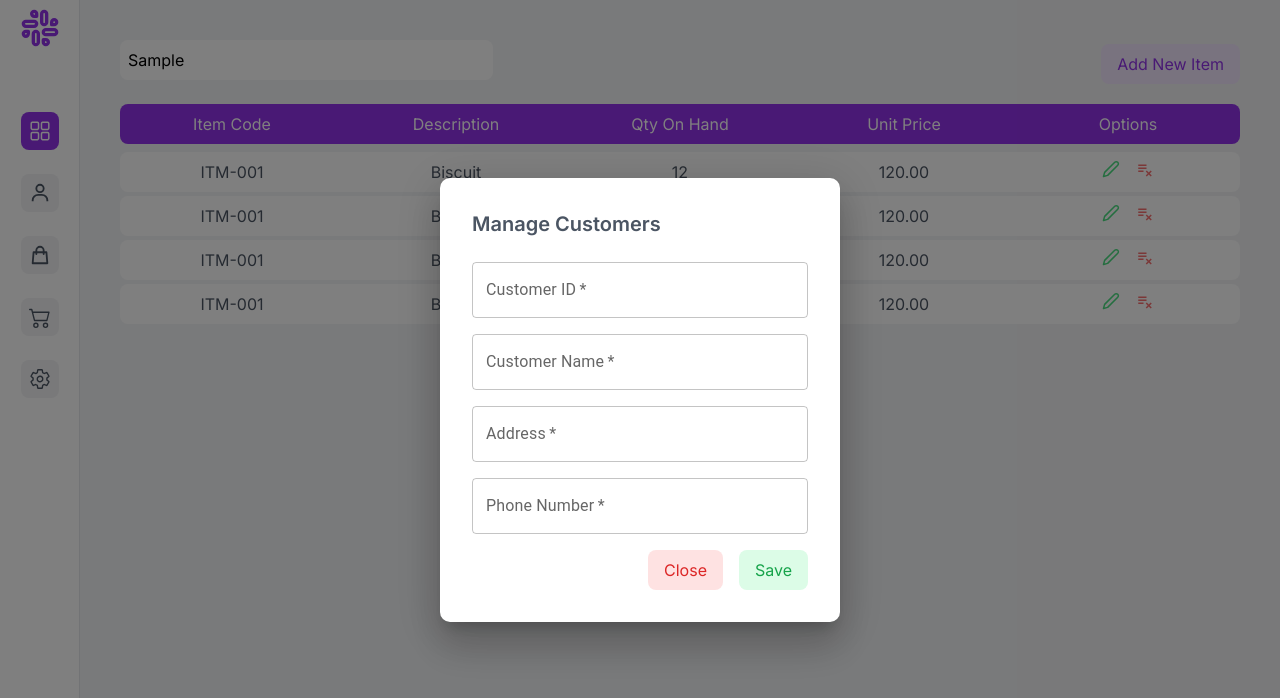
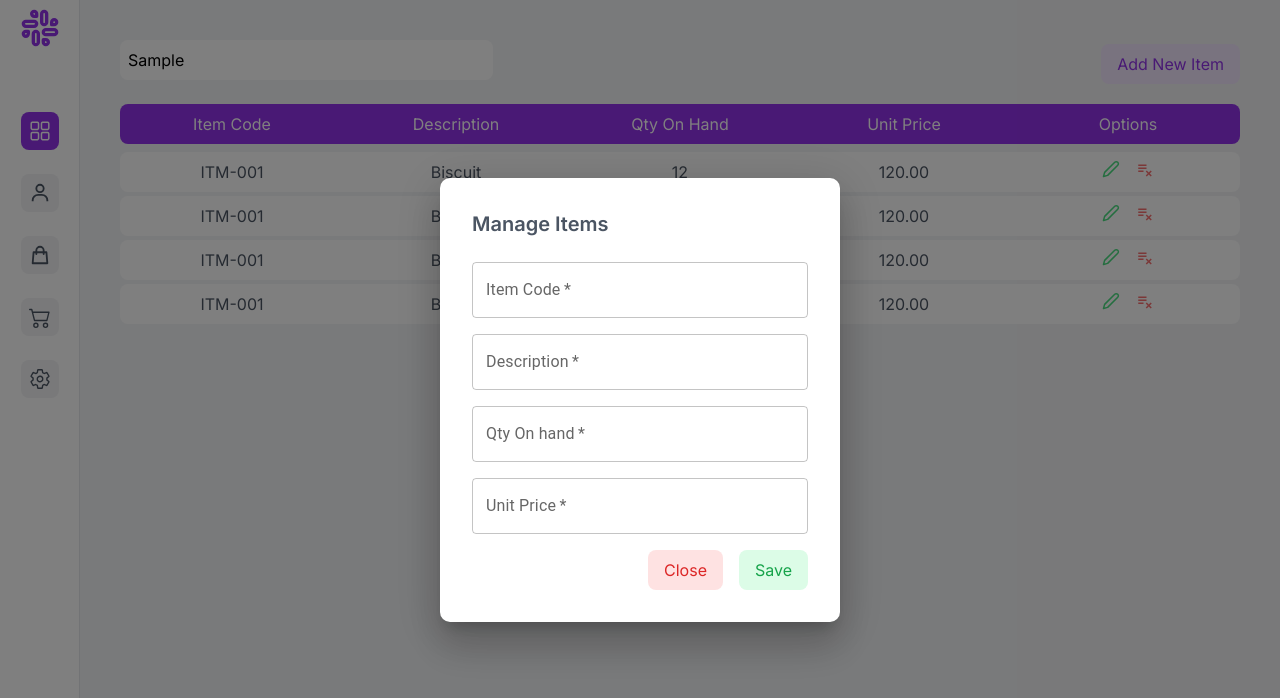
Before and after one commit to Sandun-Induranga/Next.js-POS, a Next.js app: page /items in a window 1280 px wide. Both pictures are taken after typing "Sample" into the empty fields and a click on the button "Add New Item". Shown: the top 698 px of the page. Built offline with nearby package versions, Linux system fonts and the light colour scheme.

Commit message:
Item Modal Updated

```diff
--- a/components/ItemsContainer.jsx
+++ b/components/ItemsContainer.jsx
@@ -103,7 +103,7 @@ const ItemsContainer = () => {
             component="div"
             className="!text-gray-600 !font-semibold !text-xl"
           >
-            Manage Customers
+            Manage Items
           </Typography>
           <Typography
             className="!mt-6 !w-full !flex !flex-col !gap-4"
@@ -111,28 +111,28 @@ const ItemsContainer = () => {
           >
             <TextField
               id="outlined-basic"
-              label="Customer ID"
+              label="Item Code"
               variant="outlined"
               color="secondary"
               required
             />
             <TextField
               id="outlined-basic"
-              label="Customer Name"
+              label="Description"
               variant="outlined"
               color="secondary"
               required
             />
             <TextField
               id="outlined-basic"
-              label="Address"
+              label="Qty On hand"
               variant="outlined"
               color="secondary"
               required
             />
             <TextField
               id="outlined-basic"
-              label="Phone Number"
+              label="Unit Price"
               variant="outlined"
               color="secondary"
               required
```
